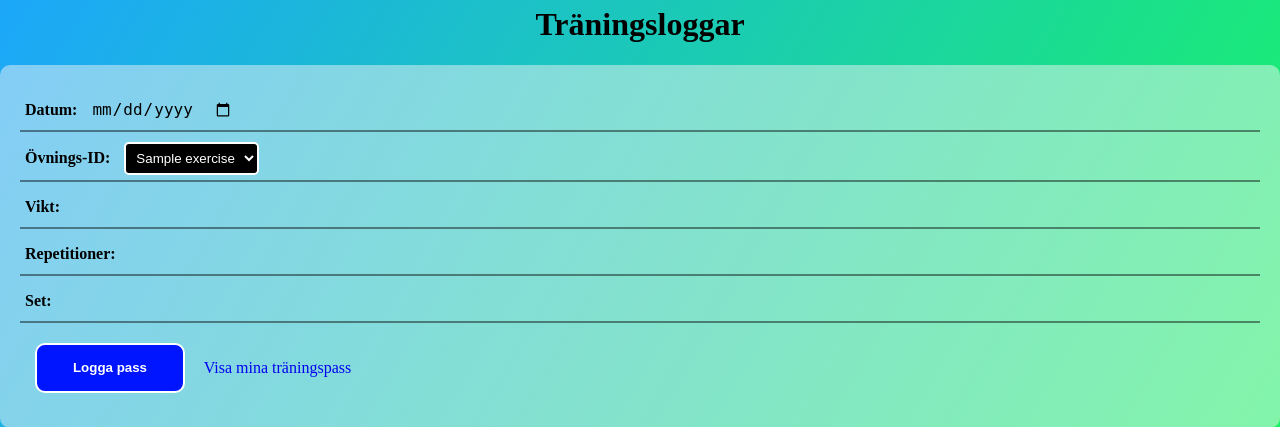
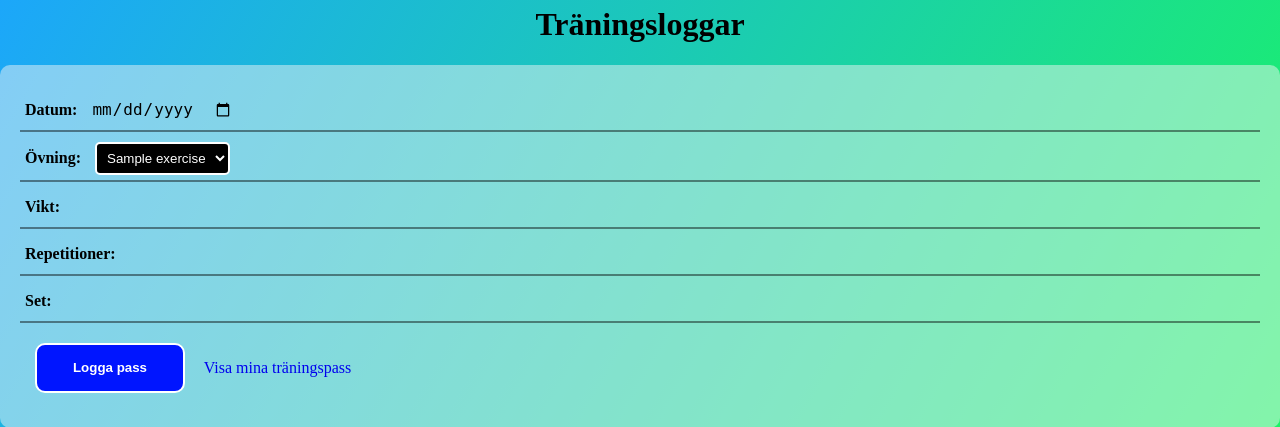
Before and after one commit to JacobKatzIA/TEAM_12, a Flask app: page /get_training_log in a window 1280 px wide. Shown: the part 98-525 px from the top of the page. Run offline with Flask 3, Linux system fonts and the light colour scheme; a user stored in the database is signed in; a database or web service that is not in the repository returns one stand-in record (values such as "Sample title"); some libraries are stand-ins or nearby versions.

Commit message:
Ändrat html-dokument
Ändrat från Övnings-ID till Övning:

```diff
--- a/projekt/fitnesslink/templates/get_training_log.html
+++ b/projekt/fitnesslink/templates/get_training_log.html
@@ -38,7 +38,7 @@
                     <input type="date" id="date" name="date">
                 </div>
                 <div class="textfield-t">
-                    <label for="exercise_id">Övnings-ID:</label>
+                    <label for="exercise_id">Övning:</label>
                     <select id="exercise_id" name="exercise_id">
                         {% for workout in workouts %}
                         <option value="{{ workout[0] }}">{{ workout[1] }}</option>
```
